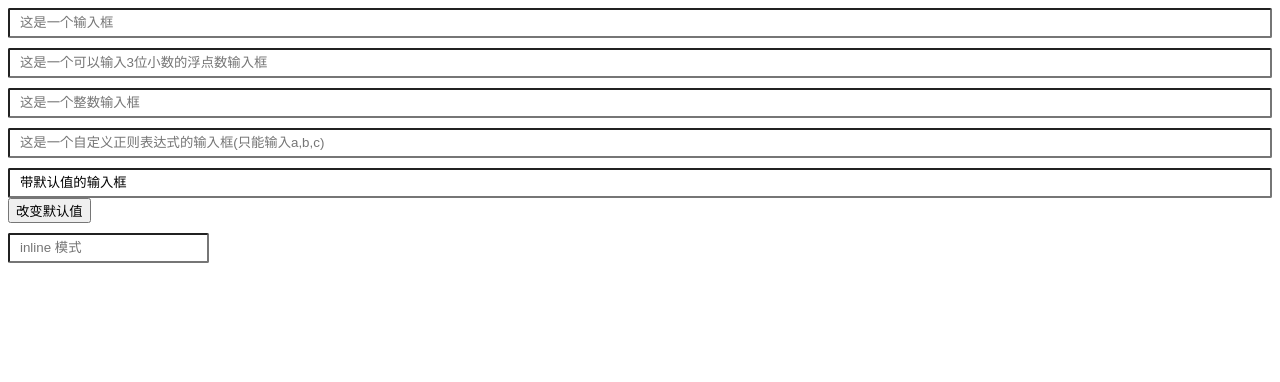
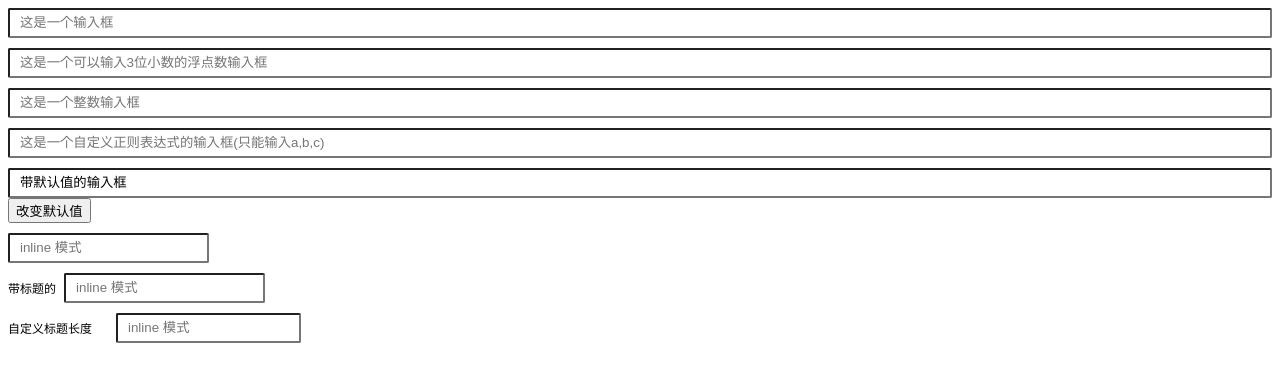
Before and after one commit to pengxueshan/codish-ui, a React app: page / in a window 1280 px wide. Built offline with nearby package versions, Linux system fonts and the light colour scheme; some packages are replaced by stand-ins of ours.

Commit message:
:liptick:

```diff
--- a/src/button/index.css
+++ b/src/button/index.css
@@ -1,13 +1,15 @@
+@import "../variable";
+
 .codish-ui-button {
     text-align: center;
     border-radius: 2px;
-    border: 1px solid #ddd;
+    border: 1px solid $border;
     line-height: 20px;
     background: #eee;
     cursor: pointer;
     padding: 0 15px;
     &:hover {
-        background: #ddd;
+        background: $border;
     }
     &.is-inline {
         display: inline-block;
--- a/src/input/index.css
+++ b/src/input/index.css
@@ -1,8 +1,9 @@
 @import "../variable";
 
 .codish-ui-input {
-    display: inline-block;
+    display: inline-flex;
     width: 100%;
+    align-items: center;
     &, * {
         box-sizing: border-box;
     }
@@ -13,6 +14,7 @@
         padding: 5px 10px;
         outline: none;
         border-radius: 2px;
+        flex: 1;
         &:focus {
             border-color: $primary;
         }
@@ -20,4 +22,8 @@
     &.is-inline {
         width: auto;
     }
+    .codish-ui-input-title {
+        margin-right: 8px;
+        white-space: nowrap;
+    }
 }
--- a/src/input/index.js
+++ b/src/input/index.js
@@ -100,16 +100,29 @@ export default class Input extends Component {
         return tmp;
     }
 
+    renderLabel() {
+        if (!this.props.label) return null;
+        let style = {};
+        if (this.props.labelWidth) {
+            style.flexBasis = this.props.labelWidth + 'px';
+        }
+        return (
+            <label className="codish-ui-input-title" style={style}>{this.props.label}</label>
+        );
+    }
+
     render() {
         let {value} = this.state;
         let cls = classNames(
             'codish-ui codish-ui-input',
+            this.props.className,
             {
                 'is-inline': this.props.inline
             }
         );
         return (
             <div className={cls}>
+                {this.renderLabel()}
                 <input
                     type={this.props.nativeType}
                     value={value}
@@ -122,7 +135,10 @@ export default class Input extends Component {
 
 Input.propTypes = {
     type: PropTypes.string,
+    className: PropTypes.string,
     placeholder: PropTypes.string,
     nativeType: PropTypes.string,
     digits: PropTypes.number,
+    label: PropTypes.string,
+    labelWidth: PropTypes.number,
 };
--- a/src/popup/index.css
+++ b/src/popup/index.css
@@ -1,3 +1,5 @@
+@import "../variable";
+
 .codish-ui-popup {
     display: flex;
     flex-direction: column;
@@ -9,7 +11,7 @@
         padding: 0 10px;
         display: flex;
         height: 20px;
-        background: #000;
+        background: $primary;
         align-items: center;
         position: relative;
         color: #fff;
--- a/src/test.css
+++ b/src/test.css
@@ -1,3 +1,7 @@
+body {
+    font-size: 12px;
+}
+
 .test-root {
     .item {
         margin-bottom: 10px;
--- a/src/test.js
+++ b/src/test.js
@@ -48,6 +48,19 @@ class App extends Component {
                         inline
                         placeholder="inline 模式" />
                 </div>
+                <div className="item">
+                    <Input
+                        inline
+                        placeholder="inline 模式"
+                        label="带标题的" />
+                </div>
+                <div className="item" style={{width: '300px'}}>
+                    <Input
+                        inline
+                        placeholder="inline 模式"
+                        label="自定义标题长度"
+                        labelWidth={100} />
+                </div>
             </div>
         );
     }
```
Also changed, not shown: src/menu/index.css (+5 -3 lines), src/select/index.css (+5 -3 lines).
